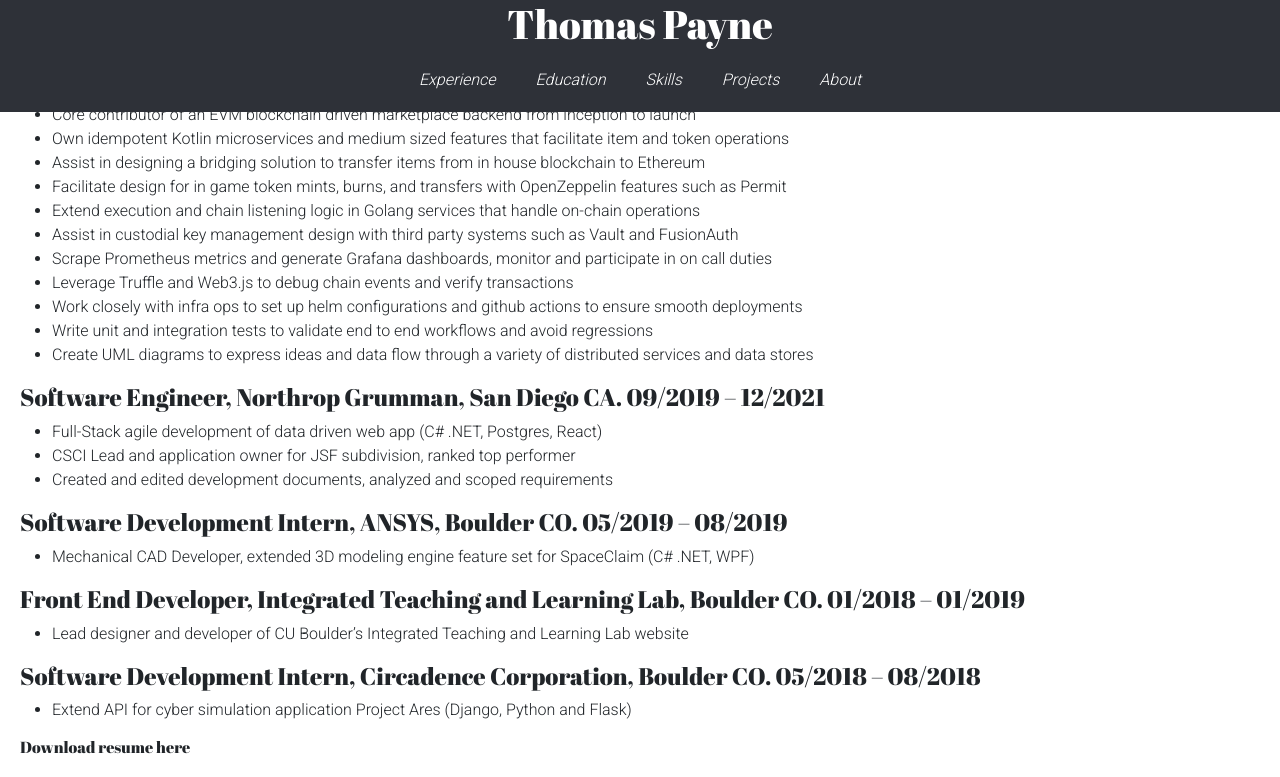
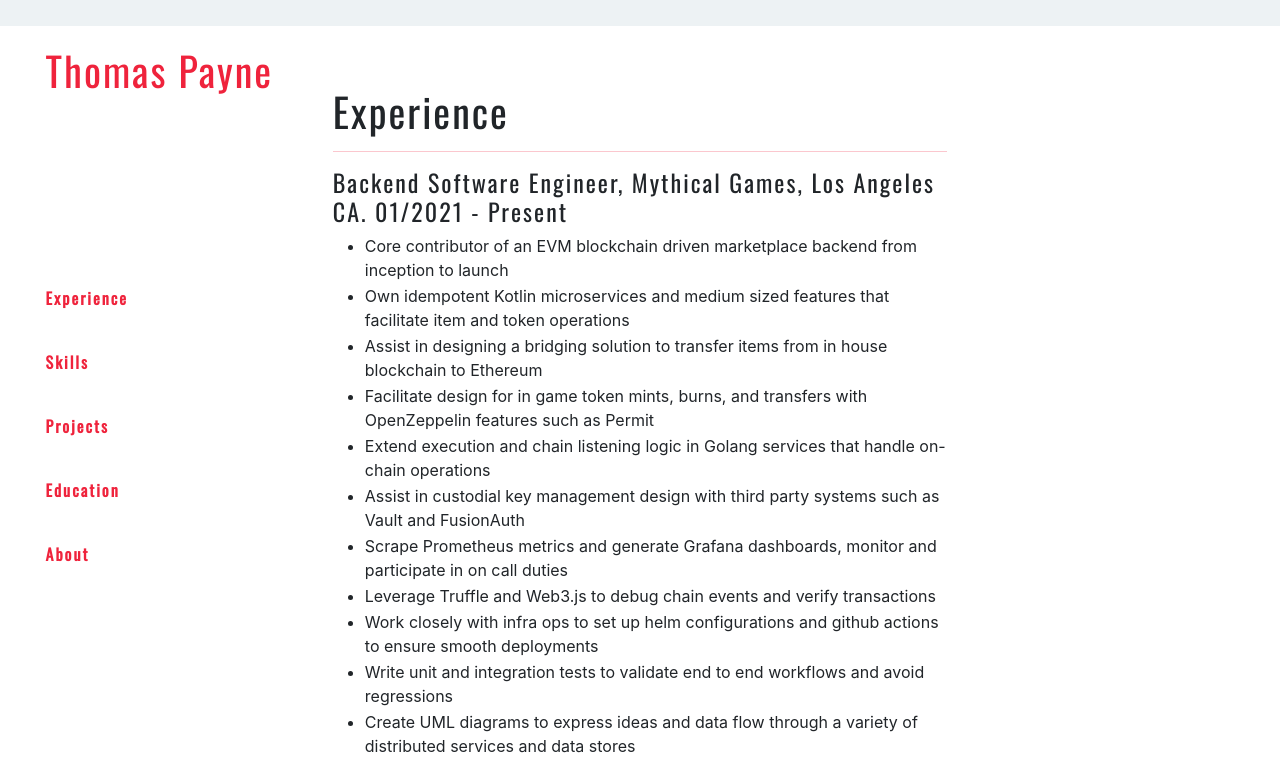
Before and after one commit to itsthetombomb/itsthetombomb, a React (Create React App) app: page / in a window 1280 px wide. Shown: the top 777 px of the page. Built offline with nearby package versions, Linux system fonts and the light colour scheme; the HTML template or start-up script is replaced by a standard one.

Commit message:
Design overhaul

```diff
--- a/public/index.html
+++ b/public/index.html
@@ -4,7 +4,8 @@
     <meta charset="utf-8" />
     <link rel="icon" href="%PUBLIC_URL%/favicon.ico" />
     <meta name="viewport" content="width=device-width, initial-scale=1" />
-    <link href="https://fonts.googleapis.com/css?family=Abril+Fatface|Roboto:300,700" rel="stylesheet"></link>
+    <link href="https://fonts.googleapis.com/css?family=Oswald" rel="stylesheet"></link>
+    <link href="https://fonts.googleapis.com/css?family=Lora" rel="stylesheet"></link>
     <title>Thomas Payne</title>
   </head>
   <body>
--- a/src/App.css
+++ b/src/App.css
@@ -1,66 +1,100 @@
 :root {
-  --primary: #A2C5AC;
-  --secondary: #2E3138;
+  --primary: #edf2f4;
+  --secondary: #ef233c;
+  --three: #d90429;
+  --four: #8d99ae;
+  --five: #d90429;
   background-color: var(--primary);
 }
 
-@font-face {
-  font-family: 'Roboto', sans-serif;
-  font-weight: 300;
-  src: url("https://fonts.googleapis.com/css?family=Abril+Fatface|Roboto:300,700");
+.main {
+  margin: 2%;
+}
+
+h1 {
+  font-family: 'Oswald';
+  letter-spacing: 2px;
+  font-weight: Bold;
 }
 
 h1, h2, h3, h4, h5, h6 {
-  font-family: 'Abril Fatface', serif;
- }
+  font-family: 'Oswald';
+  letter-spacing: 2px;
+  font-weight: lighter;
+}
 
 
-#header {
-  position: fixed;
-  width: 100%;
-  background-color: var(--secondary);
-  color: white;
-  display: flex;
-  flex-direction: column;
-  text-align: center;
+li {
+  margin-top: 2px;
+  margin-bottom: 2px;
 }
 
-#header h1 {
+.header {
+  position: absolute;
+  padding: 20px;
+  letter-spacing: 3px;
+  color: var(--secondary);
+}
+
+.header h1 {
   margin-bottom: 0;
 }
 
 #nav {
   display: flex;
+  flex-direction: Column;
+  height: 100vh;
   justify-content: center;
+  overflow: hidden;
+  position: fixed;
+  width: 10%;
+  color: var(--secondary);
 }
 
 #nav li {
   margin: 10px;
   padding: 10px;
   list-style-type: none;
-  font-style: italic;
+  /* font-style: italic; */
+  font-weight: bold;
+  font-family: 'Oswald';
   cursor: pointer;
+  letter-spacing: 2px;
+}
+
+#nav li:active {
+  outline: 4px;
 }
 
 #nav li:hover {
-  transform: scale(1.04);
-}
-
-.main {
-  display: flex;
-  flex-direction: column;
+  transition: .1s ease all;
+  transform: scale(1.05);
 }
 
 .content{
-  display: flex;
-  flex-direction: column;
-  /* align-items: center; */
+  height: 100vh;
+  text-align: left;
+  overflow-y: scroll;
+  scroll-snap-type: y mandatory;
 }
 
 section {
-  margin: 20px;
+  height: 100vh;
+  overflow-y: hidden;
+  display: flex;
+  flex-direction: column;
+  width: 60%;
+  margin: 0 auto;
+  padding: 5%;
 }
 
-#experience, #skills, #education, #projects, #about {
-  height: 100vh;
+hr {
+  border: none;
+  height: 1px;
+  background-color: var(--secondary);
+  width: 100%;
 }
+
+#experience{
+  height:auto;
+}
--- a/src/App.tsx
+++ b/src/App.tsx
@@ -1,5 +1,6 @@
 import React, { Component } from 'react';
 import Header from './components/header';
+import Nav from './components/nav';
 import Experience from './components/experience'
 import Skills from './components/skills'
 import Education from './components/education'
@@ -12,11 +13,12 @@
     return (
       <div className="main">
         <Header/>
+        <Nav/>
         <div className="content">
           <Experience/>
           <Skills/>
+          <Projects/>
           <Education/>
-          <Projects/>
           <About/>
         </div>
       </div>
--- a/src/components/about.tsx
+++ b/src/components/about.tsx
@@ -5,12 +5,14 @@
         return (
             <section id="about">
                 <h2>About</h2>
+                <hr/>
                 <p>Curious backend software engineer with a rounded understanding in distributed system design around blockchain technologies.
 Seeking to learn and build with a passionate team and continue to pioneer the decentralized financial landscape.</p>
 
-                <p>Linkedin link</p>
-                <p>email link</p>
-                <p>Both github accounts</p>
+                <a href="https://www.linkedin.com/in/thomas-payne-135808155/">Linkedin Profile</a>
+                <p>tepayne97@gmail.com</p>
+                <a href="https://github.com/itsthetombomb">Github account ItsTheTomBomb</a>
+                <a href="https://github.com/thpa9933">Github account thpa9933</a>
             </section>
         )
     }
--- a/src/components/education.tsx
+++ b/src/components/education.tsx
@@ -5,7 +5,7 @@
         return (
             <section id="education">
                 <h2>Education, Certifications, Research</h2>
-
+                <hr/>
                 <h4>University of Colorado Boulder, Boulder CO. 2019</h4>
                 <p>Bachelor of Engineering and Applied Science, Creative Technology and Design</p>
                 <p>Minor in Computer Science, Architecture</p>
--- a/src/components/experience.tsx
+++ b/src/components/experience.tsx
@@ -5,8 +5,9 @@
     render() {
         return (
         <section id="experience">
-            <h2>Experience</h2>
             <div className="job">
+            <h1>Experience</h1>
+            <hr/>
                 <h4>Backend Software Engineer, Mythical Games, Los Angeles CA. 01/2021 - Present</h4>
                 <ul>
                     <li>Core contributor of an EVM blockchain driven marketplace backend from inception to launch</li>
@@ -51,9 +52,9 @@
                 <ul>
                     <li>Extend API for cyber simulation application Project Ares (Django, Python and Flask)</li>
                 </ul>
+
+                <h5>Download resume here</h5>
             </div>
-
-            <h6>Download resume here</h6>
         </section>
         )
     }
--- a/src/components/header.tsx
+++ b/src/components/header.tsx
@@ -3,21 +3,9 @@
 
 class Header extends Component {
     render() {
-        function scrollTo(id: string) {
-            document.getElementById(id)?.scrollIntoView({behavior: "smooth"});
-        }
-
-
         return (
-            <div id="header">
+            <div className="header">
                 <h1>Thomas Payne</h1>
-                <div id="nav">
-                    <li onClick={() => scrollTo('experience')}>Experience</li>
-                    <li onClick={() => scrollTo('education')}>Education</li>
-                    <li onClick={() => scrollTo('skills')}>Skills</li>
-                    <li onClick={() => scrollTo('projects')}>Projects</li>
-                    <li onClick={() => scrollTo('about')}>About</li>
-                </div>
             </div>
         )
     }
--- /dev/null
+++ b/src/components/nav.tsx
@@ -0,0 +1,23 @@
+import React, { Component } from 'react';
+
+
+class Nav extends Component {
+    render() {
+
+        function scrollTo(id: string) {
+            document.getElementById(id)?.scrollIntoView({behavior: "smooth"});
+        }
+
+        return(
+            <div id="nav">
+            <li onClick={() => scrollTo('experience')}>Experience</li>
+            <li onClick={() => scrollTo('skills')}>Skills</li>
+            <li onClick={() => scrollTo('projects')}>Projects</li>
+            <li onClick={() => scrollTo('education')}>Education</li>
+            <li onClick={() => scrollTo('about')}>About</li>
+            </div>
+        )
+    }
+}
+
+export default Nav;
--- a/src/components/projects.tsx
+++ b/src/components/projects.tsx
@@ -5,8 +5,10 @@
         return (
             <section id="projects">
                 <h2>Projects</h2>
+                <hr/>
                 <p>AiApp development: Write distributed AI app with OpenAI API, vector databases and prompt engineering tactics</p>
                 <p>DApp development: Write a variety of small apps to familiarize myself with blockchain related tools and processes</p>
+                <p><a href="https://thpa9933.github.io/AnIdea/#/">AnIdea</a> Personal design agency</p>
             </section>
         )
     }
--- a/src/components/skills.tsx
+++ b/src/components/skills.tsx
@@ -5,6 +5,7 @@
         return (
             <section id="skills">
                 <h2>Skills</h2>
+                <hr/>
                 <ul>
                     <li>Proficient: Kotlin, Java, C#, Spring Boot</li>
                     <li>Familiar: Golang, Solidity, Javascript, Truffle</li>
--- a/src/index.css
+++ b/src/index.css
@@ -2,12 +2,9 @@
   margin: 0;
   font-family: -apple-system, BlinkMacSystemFont, 'Segoe UI', 'Roboto', 'Oxygen',
     'Ubuntu', 'Cantarell', 'Fira Sans', 'Droid Sans', 'Helvetica Neue',
-    sans-serif;
+    sans-serif, 'Oswald', 'Lora';
   -webkit-font-smoothing: antialiased;
   -moz-osx-font-smoothing: grayscale;
-  height: 100vh;
-
-  font-family: 'Roboto', sans-serif;
 }
 
 code {
```
